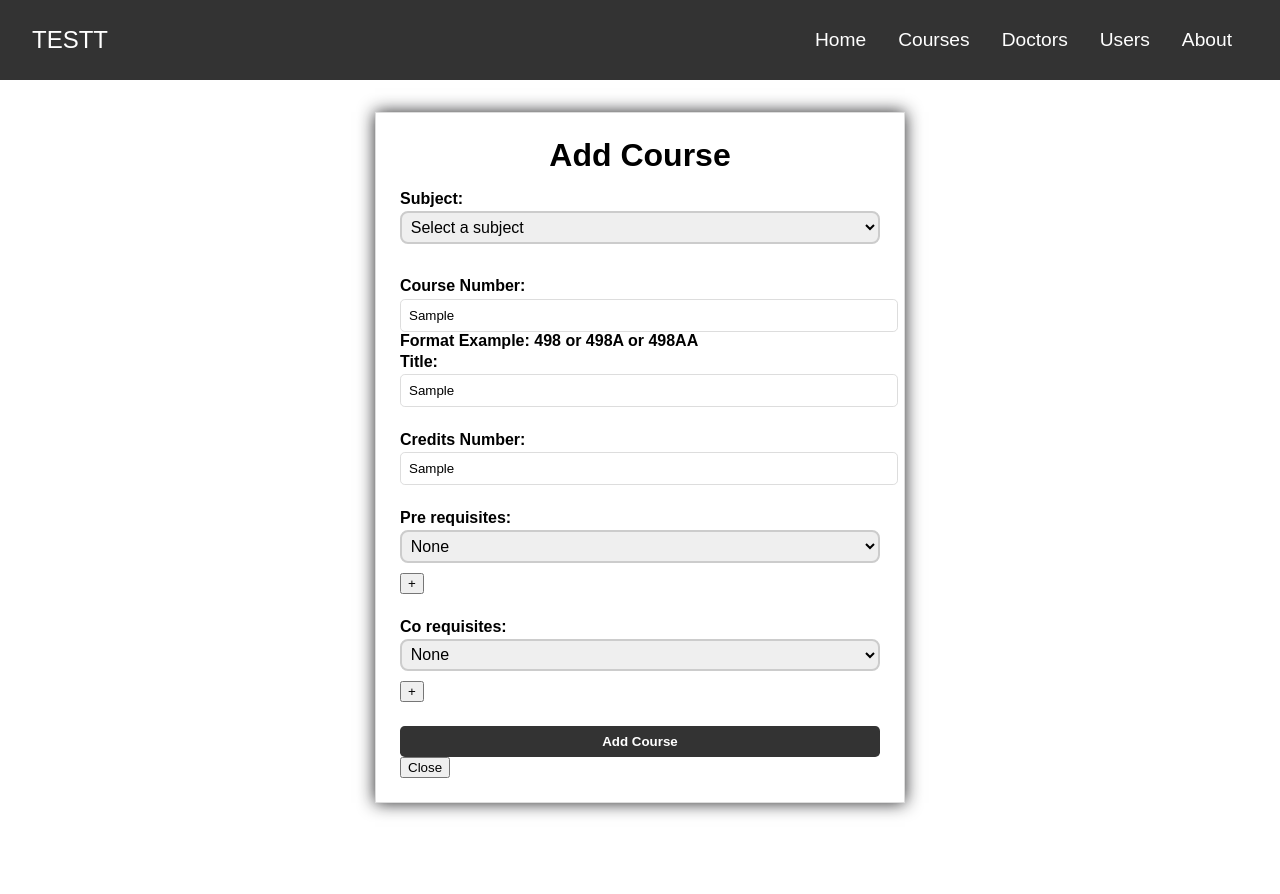
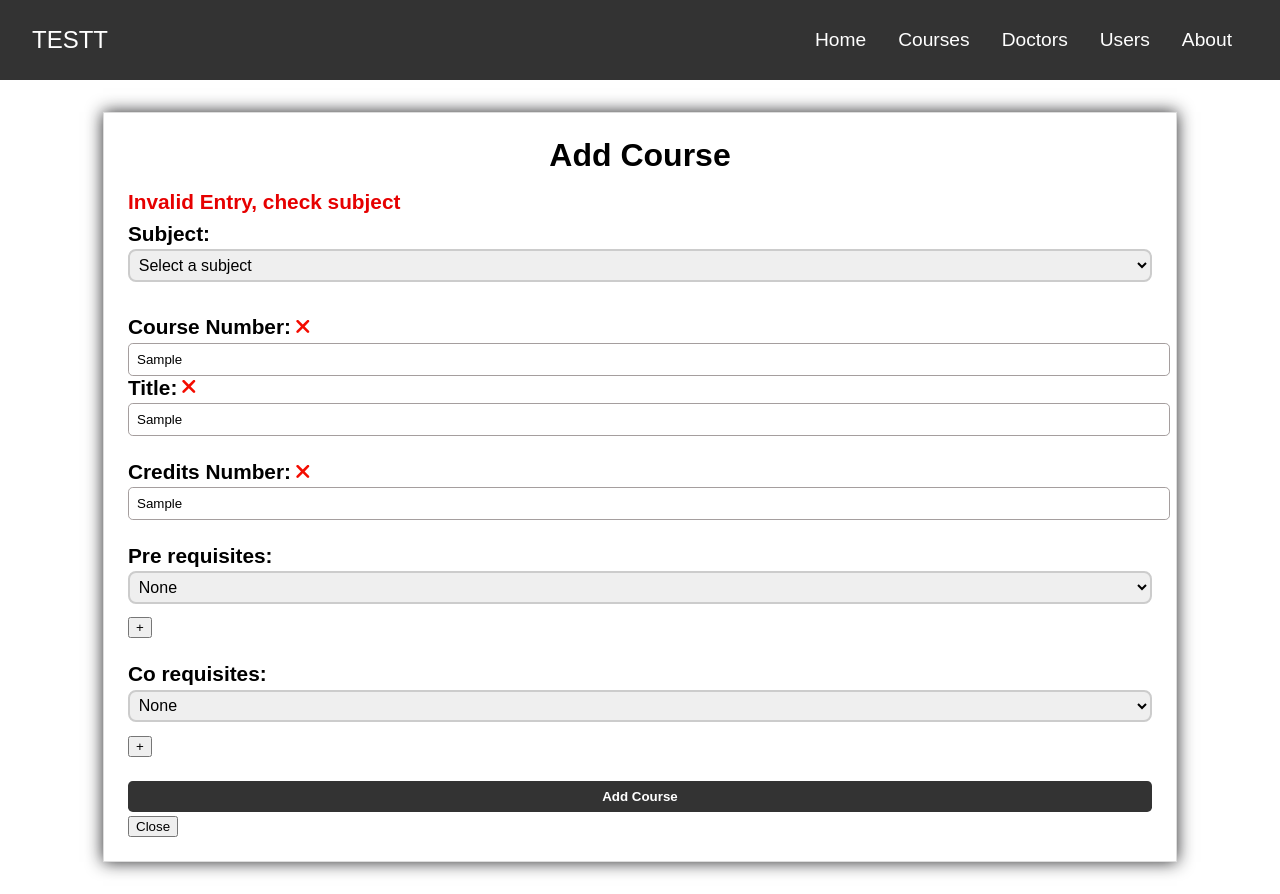
Before and after one commit to TouficAlRifaii/CapstoneProject, a React (Create React App) app in the folder frontend/: page /addcourse in a window 1280 px wide. Both pictures are taken after typing "Sample", "Sample", "Sample" into the empty fields and a click on the button "Add Course". Before the commit the page ends 835 px from the top, so only its background shows below. Built offline with nearby package versions, Linux system fonts and the light colour scheme.

Commit message:
adding designs to addCourses

```diff
--- a/frontend/src/CSS/Forms.css
+++ b/frontend/src/CSS/Forms.css
@@ -1,5 +1,6 @@
 .add-form {
-  width: 30rem;
+  font-size: 1.3rem;
+  width: 80%;
   margin: 2rem auto;
   padding: 1.5rem;
   border: 1px solid #ddd;
@@ -34,7 +35,7 @@ label {
   width: 100%;
   padding: 0.5rem;
   border-radius: 0.3rem;
-  border: 1px solid #ddd;
+  border: 1px solid #a59e9e;
 }
 
 .add-form-submit {
@@ -179,7 +180,6 @@ label {
   height: 800px;
   padding: 0%;
   margin-top: 20px;
-  background-color: red;
 }
 .popup-close {
   position: absolute;
--- a/frontend/src/Components/Courses/AddCourse.js
+++ b/frontend/src/Components/Courses/AddCourse.js
@@ -1,93 +1,199 @@
-import React, { useState } from "react";
+import React, { useState, useEffect } from "react";
 import { Link, Navigate, useNavigate } from "react-router-dom";
 import DropListSubjects from "./DropListSubjects";
 import DropListCourses from "./DropListCourses";
+import {
+  faCheck,
+  faTimes,
+  faInfoCircle,
+} from "@fortawesome/free-solid-svg-icons";
+import { FontAwesomeIcon } from "@fortawesome/react-fontawesome";
+import { isDisabled } from "@testing-library/user-event/dist/utils";
+
+const courseNumberRegex = /^[0-9]{3}[A-Z]?[A-Z]?$/;
+
+const titleRegex = /^.{10,255}$/;
+
+const creditsNumberRegex = /^[1-5]$/;
 
 const AddCourse = ({ courses, setCourses, close }) => {
   const [subject, setSubject] = useState("");
+
   const [courseNumber, setCourseNumber] = useState("");
+  const [validCourseNumber, setValidCourseNumber] = useState(false);
+  const [courseNumberFocus, setCourseNumberfocus] = useState(false);
+
   const [title, setTitle] = useState("");
-  const [creditsNbr, setCreditsNbr] = useState("");
+  const [validTitle, setValidTitle] = useState(false);
+  const [titleFocus, setTitleFocus] = useState(false);
+
+  const [creditsNumber, setCreditsNumber] = useState("");
+  const [validCreditsNumber, setValidCreditsNumber] = useState(false);
+  const [creditsNumberFocus, setCreditsNumberFocus] = useState(false);
 
   const [preReqs, setPreReqs] = useState([""]);
   const [coReqs, setCoReqs] = useState([""]);
 
-  function isValidCourseNumber(courseNumber) {
-    const regex = /^[0-9]{3}[A-Z]?[A-Z]?$/;
-    return regex.test(courseNumber);
-  }
+  const [errMsg, setErrMsg] = useState("");
+
+  useEffect(() => {
+    setValidCourseNumber(courseNumberRegex.test(courseNumber));
+  }, [courseNumber]);
+
+  useEffect(() => {
+    setValidTitle(titleRegex.test(title));
+  }, [title]);
+
+  useEffect(() => {
+    setValidCreditsNumber(creditsNumberRegex.test(creditsNumber));
+  }, [creditsNumber]);
+
+  useEffect(() => {
+    setErrMsg("");
+  }, [courseNumber, title, creditsNumber]);
 
   const handleSubmit = (event) => {
-    if (
+    event.preventDefault();
+
+    if (subject === "") {
+      setErrMsg("Invalid Entry, check subject");
+      return;
+    } else if (
       subject === "" ||
-      !isValidCourseNumber(courseNumber) ||
-      title === "" ||
-      creditsNbr === "" ||
-      creditsNbr < 0 ||
-      creditsNbr > 5
+      !courseNumberRegex.test(courseNumber) ||
+      !titleRegex.test(title) ||
+      !creditsNumberRegex.test(creditsNumber)
     ) {
-      event.preventDefault();
       return; // Return early if any of the state variables are empty
     }
-
-    event.preventDefault();
 
     const newCourse = {
       id: courses.length + 1,
       subject,
       courseNumber,
       title,
-      creditsNbr,
+      creditsNumber,
       preReq: preReqs.filter((pr) => pr !== ""), // Remove any empty strings from the preReq1 array
       coReq: coReqs.filter((cr) => cr !== ""),
     };
-    console.log(newCourse);
     setCourses([...courses, newCourse]);
     setSubject("");
     setCourseNumber("");
     setTitle("");
-    setCreditsNbr("");
+    setCreditsNumber("");
     setCoReqs([""]);
     setPreReqs([""]);
+    setErrMsg("");
   };
 
   return (
     <form onSubmit={handleSubmit} className="add-form">
       <h1 className="add-form-title">Add Course</h1>
+      <p className={errMsg ? "errmsg" : "offscreen"} aria-live="assertive">
+        {errMsg}
+      </p>
       <div className="add-form-input">
         <label htmlFor="subject">Subject:</label>
         <DropListSubjects subject={subject} setSubject={setSubject} />
       </div>
       <div>
-        <label htmlFor="course-number">Course Number:</label>
+        <label htmlFor="course-number">
+          Course Number:
+          <FontAwesomeIcon
+            icon={faCheck}
+            className={validCourseNumber ? "valid" : "hide"}
+          />
+          <FontAwesomeIcon
+            icon={faTimes}
+            className={
+              validCourseNumber || !courseNumber ? "hide invalid" : "invalid"
+            }
+          />
+        </label>
         <input
           type="text"
-          id="course-number"
           value={courseNumber}
           onChange={(event) => setCourseNumber(event.target.value)}
+          autocomplete="off"
+          onFocus={() => setCourseNumberfocus(true)}
+          onBlur={() => setCourseNumberfocus(false)}
           className="add-input-field"
         />
-        <label> Format Example: 498 or 498A or 498AA</label>
+        <p
+          id="uidnote"
+          className={
+            courseNumberFocus && !validCourseNumber
+              ? "instructions"
+              : "offscreen"
+          }
+        >
+          <FontAwesomeIcon icon={faInfoCircle} />
+          Format Example: 498 or 498A or 498AA
+        </p>
       </div>
       <div className="add-form-input">
-        <label htmlFor="title">Title:</label>
+        <label htmlFor="title">
+          Title:
+          <FontAwesomeIcon
+            icon={faCheck}
+            className={validTitle ? "valid" : "hide"}
+          />
+          <FontAwesomeIcon
+            icon={faTimes}
+            className={validTitle || !title ? "hide invalid" : "invalid"}
+          />
+        </label>
         <input
           type="text"
           id="title"
           value={title}
           onChange={(event) => setTitle(event.target.value)}
+          onFocus={() => setTitleFocus(true)}
+          onBlur={() => setTitleFocus(false)}
           className="add-input-field"
         />
+        <p
+          id="uidnote"
+          className={titleFocus && !validTitle ? "instructions" : "offscreen"}
+        >
+          <FontAwesomeIcon icon={faInfoCircle} />
+          Title is limited between 10 to 255 character
+        </p>
       </div>
       <div className="add-form-input">
-        <label htmlFor="credits-number">Credits Number:</label>
+        <label htmlFor="credits-number">
+          Credits Number:
+          <FontAwesomeIcon
+            icon={faCheck}
+            className={validCreditsNumber ? "valid" : "hide"}
+          />
+          <FontAwesomeIcon
+            icon={faTimes}
+            className={
+              validCreditsNumber || !creditsNumber ? "hide invalid" : "invalid"
+            }
+          />
+        </label>
         <input
           type="text"
           id="credits-number"
-          value={creditsNbr}
-          onChange={(event) => setCreditsNbr(event.target.value)}
+          value={creditsNumber}
+          onChange={(event) => setCreditsNumber(event.target.value)}
+          onFocus={() => setCreditsNumberFocus(true)}
+          onBlur={() => setCreditsNumberFocus(false)}
           className="add-input-field"
         />
+        <p
+          id="uidnote"
+          className={
+            creditsNumberFocus && !validCreditsNumber
+              ? "instructions"
+              : "offscreen"
+          }
+        >
+          <FontAwesomeIcon icon={faInfoCircle} />
+          Credits number are limited between 1-5
+        </p>
       </div>
       <div className="add-form-input">
         <label htmlFor="pre-req">Pre requisites:</label>
--- a/frontend/src/Components/Courses/Courses.js
+++ b/frontend/src/Components/Courses/Courses.js
@@ -1,7 +1,6 @@
 import React from "react";
 import { Link } from "react-router-dom";
 import { useState, useEffect } from "react";
-import ListCourses from "./ListCourses";
 import ListCourseId from "./ListCourseId";
 import Popup from "reactjs-popup";
 
--- a/frontend/src/Components/Doctors/AddDoctor.js
+++ b/frontend/src/Components/Doctors/AddDoctor.js
@@ -2,10 +2,17 @@ import React, { useState } from "react";
 import DropListCourses from "../Courses/DropListCourses";
 import AddSession from "./Sessions/AddSession";
 
+const EMAIL_REGEX = /^[A-z][A-z0-9-_]{3,23}$/;
+
 const AddDoctor = ({ doctors, setDoctors, courses, close }) => {
   const [name, setName] = useState("");
+  const [validName, setValidName] = useState(false);
+  const [emailFocus, setEmailFocus] = useState(false);
+
   const [lastName, setLastName] = useState("");
+
   const [title, setTitle] = useState("");
+
   const [tCourses, setTCourses] = useState([""]);
   const [sessions, setSessions] = useState([{ days: "", start: "", end: "" }]);
 
--- a/frontend/src/Components/Users/AddUser.js
+++ b/frontend/src/Components/Users/AddUser.js
@@ -1,5 +1,5 @@
 import React, { useState, useEffect } from "react";
-import "../../CSS/Forms.css"; // Import your CSS file for navbar styling
+import "../../CSS/Forms.css";
 import {
   faCheck,
   faTimes,
@@ -24,7 +24,7 @@ const AddUser = ({ users, setUsers }) => {
   useEffect(() => {
     const result = EMAIL_REGEX.test(email);
     setValidEmail(result);
-  }, [email]); //user in the array, every time it changes it will check the validation of that field - used to apply CSS
+  }, [email]); //user in the array, ever  y time it changes it will check the validation of that field - used to apply CSS
 
   useEffect(() => {
     setErrMsg("");
@@ -33,6 +33,7 @@ const AddUser = ({ users, setUsers }) => {
   const handleSubmit = (event) => {
     event.preventDefault();
     const v1 = EMAIL_REGEX.test(email);
+
     if (!v1) {
       setErrMsg("Invalid Entry, check email");
       setEmailFocus(false);
@@ -87,7 +88,6 @@ const AddUser = ({ users, setUsers }) => {
         </label>
         <input
           type="text"
-          id="email"
           value={email}
           onChange={(event) => setEmail(event.target.value)}
           required
```
Also changed, not shown: frontend/src/Components/Courses/ListCourses.js (deleted, +0 -103 lines).
